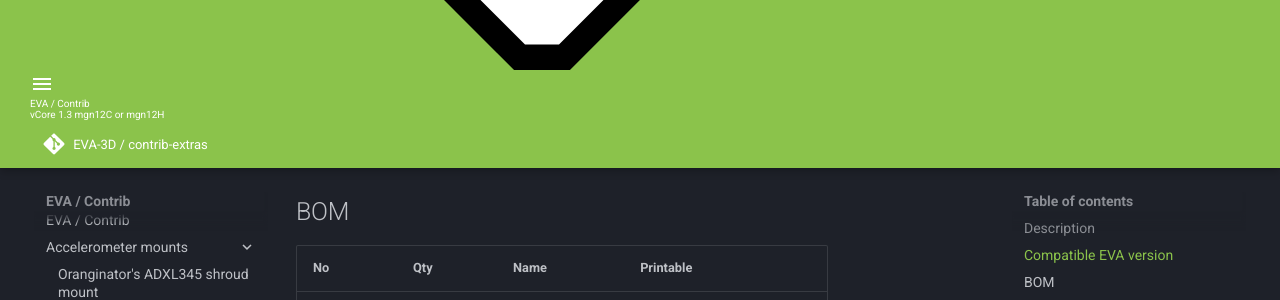
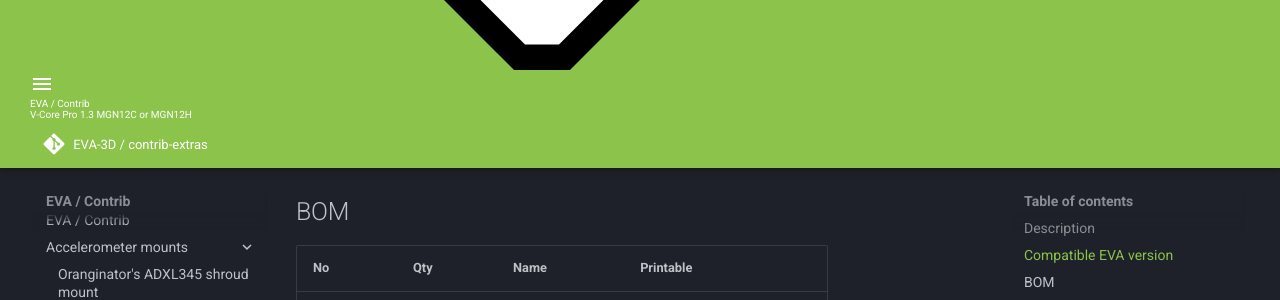
Before and after one commit to EVA-3D/contrib-extras, an MkDocs documentation site: the page built from docs/printer-compatibility/vcore-1-3-mgn12x.md, in a window 1280 px wide and 1400 px high, scrolled down 913 px. Shown: the part 954-1254 px from the top of the window. Built offline with MkDocs 1.6.1 and Material for MkDocs 9.7.7, drawn with Linux system fonts in a browser that asks for light colours; comment, search, counter and statistics services are not loaded; some of the changed text lies outside the part shown.

Commit message:
Fix mgn12c mod formatting

```diff
--- a/docs/printer-compatibility/vcore-1-3-mgn12x.md
+++ b/docs/printer-compatibility/vcore-1-3-mgn12x.md
@@ -1,11 +1,11 @@
 ---
-title: vCore 1.3 mgn12C or mgn12H
+title: V-Core Pro 1.3 MGN12C or MGN12H
 ---
 
 > Created by: [EOliveira](https://github.com/EduardoOliveira)
 
 ## Description
-An implementation of the vCore 1.3 kinematic design using mgn12C or mgn12H
+An implementation of the V-Core Pro 1.3 kinematic design using MGN12C or MGN12H
 
 ![1.3bed](assets/vcore-1-3-mgn12x-bed.png)
 
```
Also changed, not shown: other parts of docs/printer-compatibility/vcore-1-3-mgn12x.md (+1 -1 lines).
